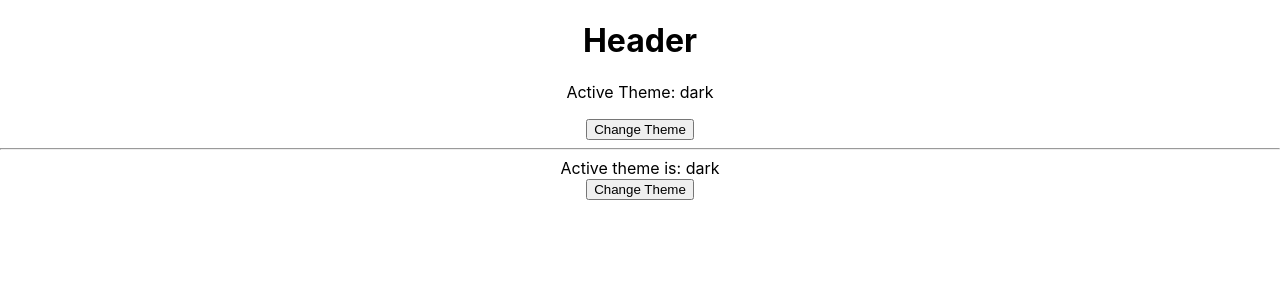
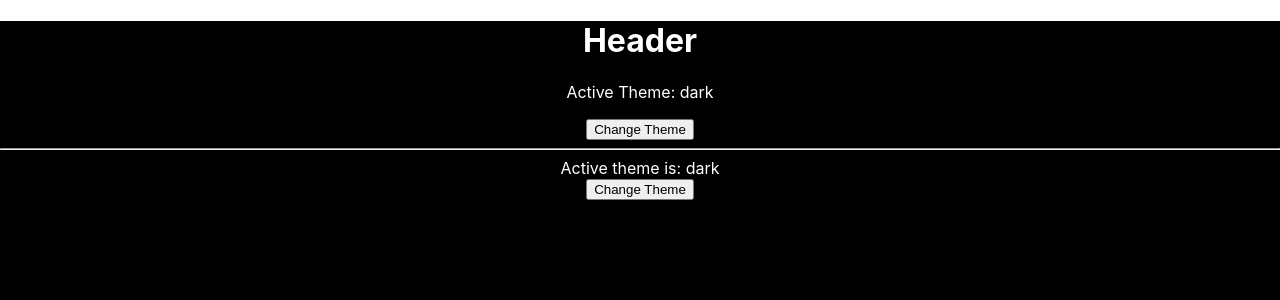
Before and after one commit to Babashov/React-Context, a React (Create React App) app: page / in a window 1280 px wide. Shown: the top 300 px of the page. Built offline with nearby package versions, Linux system fonts and the light colour scheme.

Commit message:
Theme Switcher with Change Theme button

```diff
--- a/src/App.css
+++ b/src/App.css
@@ -1,38 +1,9 @@
 .App {
   text-align: center;
+  height: 100vh;
 }
 
-.App-logo {
-  height: 40vmin;
-  pointer-events: none;
+.dark {
+  background-color: black;
+  color:#fff;
 }
-
-@media (prefers-reduced-motion: no-preference) {
-  .App-logo {
-    animation: App-logo-spin infinite 20s linear;
-  }
-}
-
-.App-header {
-  background-color: #282c34;
-  min-height: 100vh;
-  display: flex;
-  flex-direction: column;
-  align-items: center;
-  justify-content: center;
-  font-size: calc(10px + 2vmin);
-  color: white;
-}
-
-.App-link {
-  color: #61dafb;
-}
-
-@keyframes App-logo-spin {
-  from {
-    transform: rotate(0deg);
-  }
-  to {
-    transform: rotate(360deg);
-  }
-}
--- a/src/App.js
+++ b/src/App.js
@@ -1,15 +1,12 @@
 import './App.css';
-import Button from './components/Button';
-import Header from './components/Header';
+import Container from './components/Container';
 import {ThemeProvider} from './context/ThemeContext'
 
 function App() {
   return (
     <div className="App">
       <ThemeProvider>
-        <Header/>
-        <hr/>
-        <Button/>
+        <Container/>
       </ThemeProvider>
     </div>
   );
--- /dev/null
+++ b/src/components/Container.jsx
@@ -0,0 +1,17 @@
+import { useContext } from "react"
+import ThemeContext from "../context/ThemeContext"
+import Header from "./Header"
+import Button from "./Button"
+
+function Container() {
+    const {theme} = useContext(ThemeContext)
+  return (
+    <div className={`App ${theme}`}>
+        <Header/>
+        <hr/>
+        <Button/>
+    </div>
+  )
+}
+
+export default Container
```
